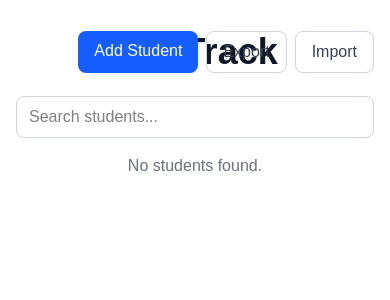
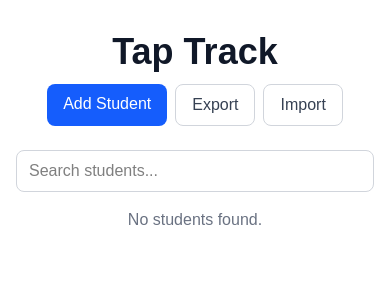
Before and after one commit to derrickholleman/tap-track, a Next.js app: page / in a window 390 px wide. Shown: the top 300 px of the page. Built offline with nearby package versions, Linux system fonts and the light colour scheme.

Commit message:
mobile friendly

```diff
--- a/app/[studentId]/profile/page.tsx
+++ b/app/[studentId]/profile/page.tsx
@@ -39,7 +39,7 @@ export default function StudentProfilePage({ params }: { params: Promise<{ stude
 
 	return (
 		<main className="mx-auto w-full max-w-360 px-4 py-8">
-			<div className="relative mb-6 flex items-center">
+			<div className="relative mb-6 flex flex-wrap items-center justify-center gap-3">
 				<div className="w-full text-center">
 					<PageHeader
 						title={`${student.firstName} ${student.lastName}`}
@@ -49,7 +49,7 @@ export default function StudentProfilePage({ params }: { params: Promise<{ stude
 				</div>
 				<button
 					onClick={() => setShowDeleteModal(true)}
-					className="absolute right-0 rounded-lg bg-red-600 px-4 py-2 text-white hover:bg-red-700"
+					className="rounded-lg bg-red-600 px-4 py-2 text-white hover:bg-red-700 lg:absolute lg:right-0"
 				>
 					Delete Student
 				</button>
--- a/app/page.tsx
+++ b/app/page.tsx
@@ -57,9 +57,9 @@ export default function Home() {
 
 	return (
 		<main className="mx-auto w-full max-w-360 px-4 py-8">
-			<div className="relative mb-6 flex items-center">
+			<div className="relative mb-6 flex flex-wrap items-center justify-center gap-3">
 				<h1 className="w-full text-center text-4xl font-bold text-gray-900">Tap Track</h1>
-				<div className="absolute right-0 flex gap-2">
+				<div className="flex gap-2 md:absolute md:right-0">
 					<Link
 						href="/create"
 						className="rounded-lg bg-blue-600 px-4 py-2 text-white hover:bg-blue-700"
```
